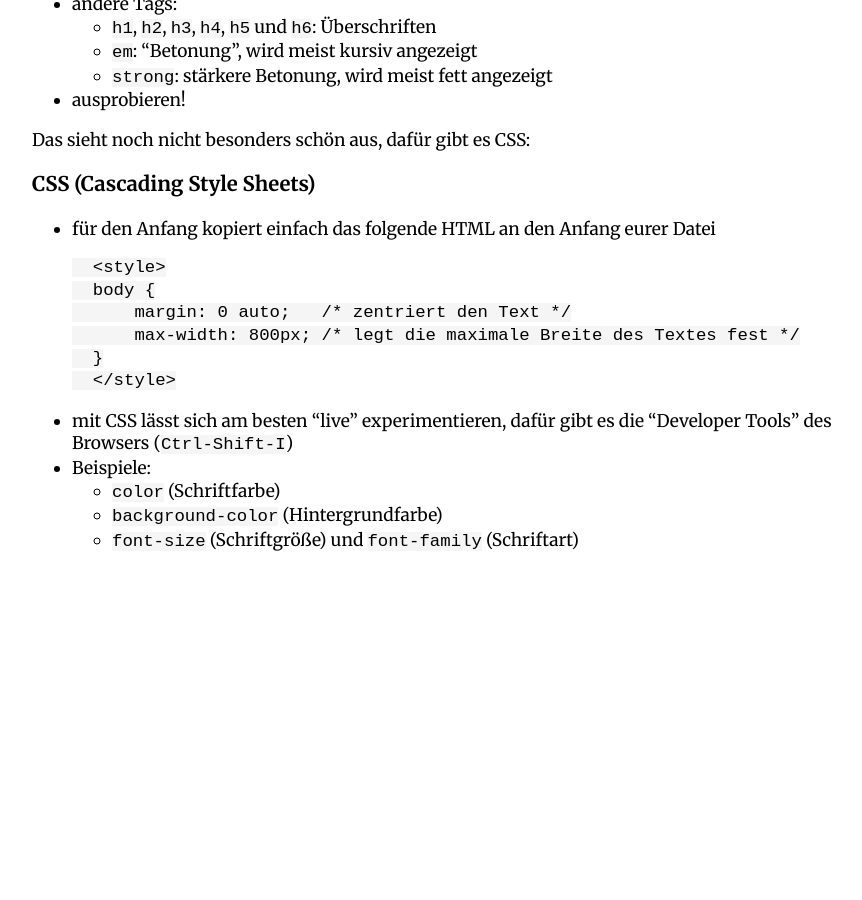
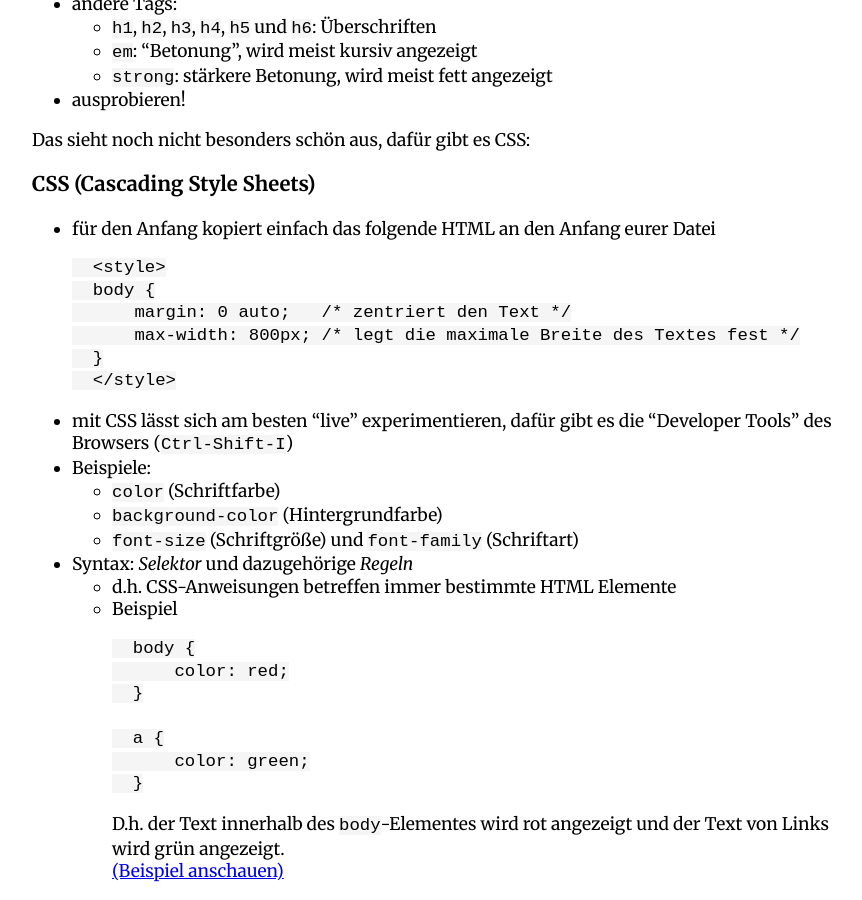
Before and after one commit to heyLu/web101, a Jekyll site: the page built from introduction.md, in a window 1280 px wide and 900 px high, scrolled down 2055 px. Shown: the whole window, without its empty margins (208-1070 px from the left). Built offline with Jekyll 4.4.1, drawn with Linux system fonts in a browser that asks for light colours; before the commit the page ends 2625 px from its top, so only the background shows below that.

Commit message:
small example explaining selectors and rules.

```diff
--- a/introduction.md
+++ b/introduction.md
@@ -123,3 +123,19 @@ Das sieht noch nicht besonders schön aus, dafür gibt es CSS:
     * `color` (Schriftfarbe)
     * `background-color` (Hintergrundfarbe)
     * `font-size` (Schriftgröße) und `font-family` (Schriftart)
+- Syntax: *Selektor* und dazugehörige *Regeln*
+    * d.h. CSS-Anweisungen betreffen immer bestimmte HTML Elemente
+    * Beispiel
+
+            body {
+                color: red;
+            }
+
+            a {
+                color: green;
+            }
+
+        D.h. der Text innerhalb des `body`-Elementes wird rot angezeigt
+        und der Text von Links wird grün angezeigt.
+
+        [(Beispiel anschauen)](examples/03-colors.html)
```
Also changed, not shown: examples/03-colors.html (added, +11 -0 lines).
